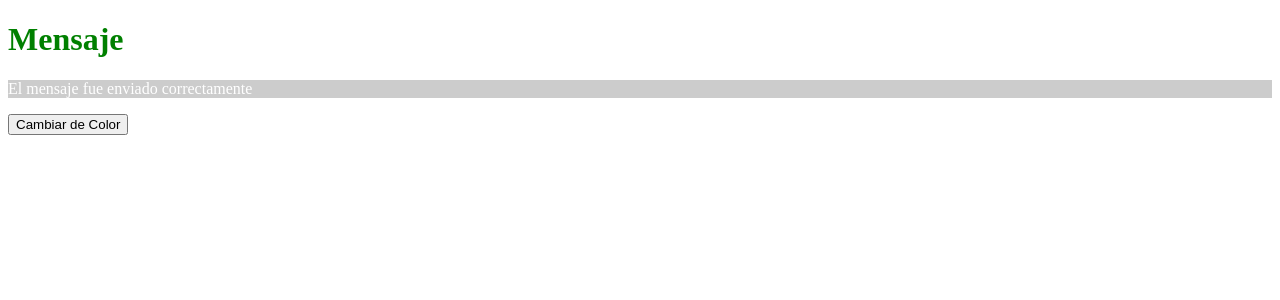
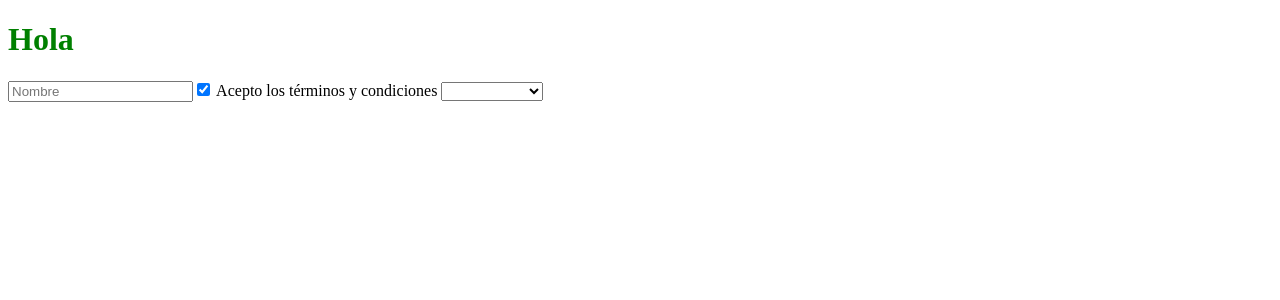
Before and after one commit to gabrieladia1979/Vue.js-Profesional-Course-50Hours, a Vue app in the folder PostCard/: page / in a window 1280 px wide. Shown: the top 300 px of the page. Built offline with nearby package versions, Linux system fonts and the light colour scheme.

Commit message:
Final Primeras clases

```diff
--- a/PostCard/src/App.vue
+++ b/PostCard/src/App.vue
@@ -1,12 +1,12 @@
 <template>
   <div>
-    <h1>Mensaje</h1>
-    <StylesBind />
+    <h1>Hola</h1>
+    <ModelForm />
   </div>
 </template>
 
 <script lang="ts" setup>
-import StylesBind from './components/Clase_3/StylesBind.vue';
+import ModelForm from './components/Clase_4/ModelForm.vue';
 </script>
 
 <style>
--- /dev/null
+++ b/PostCard/src/components/Clase_4/ModelForm.vue
@@ -0,0 +1,23 @@
+<template>
+    <form>
+        <input type  = "text" placeholder = "Nombre" v-model="inputText"/>
+        <input type = "checkbox" v-model = "agree"/> Acepto los términos y condiciones
+
+        <select v-model="country">
+            <option value="España">España</option>
+            <option value="Uk">UK</option>
+            <option value="Buenos Aires">Buenos Aires</option>
+        </select>
+    </form>
+    <p>{{inputText}}</p>
+</template>
+
+<script lang="ts" setup>
+    import { Ref , ref } from 'vue';
+    let inputText:Ref<string>  = ref('');
+    let agree:Ref<boolean> = ref(true);
+    let country:Ref<string> = ref('');
+</script>
+<style scoped>
+
+</style>
```
